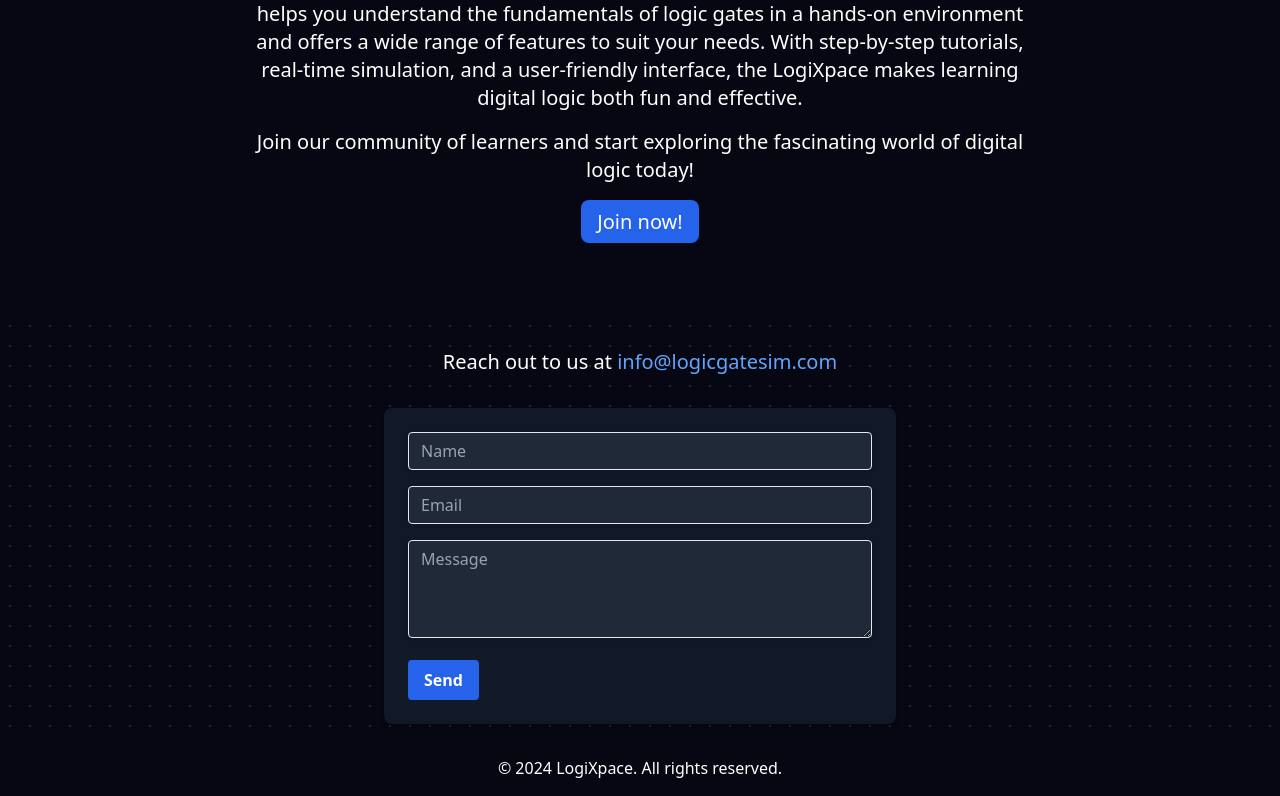
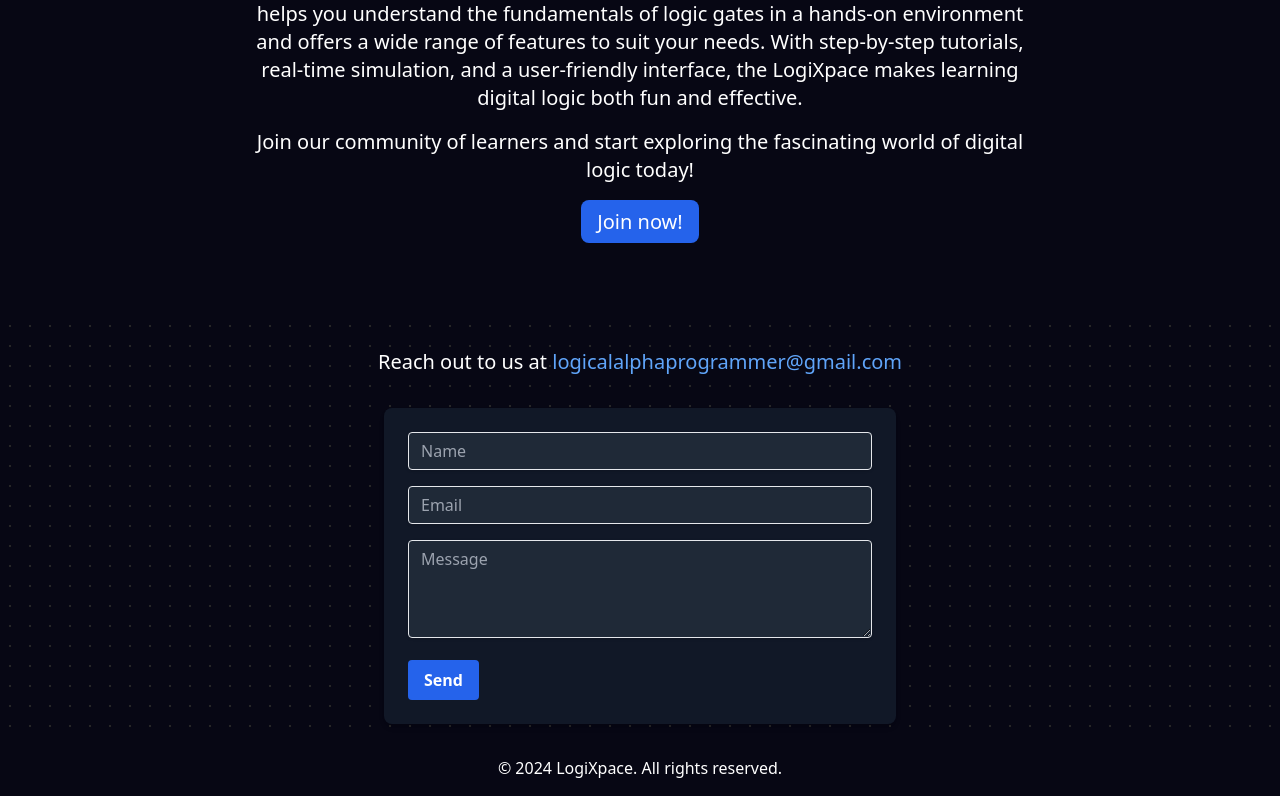
Before and after one commit to LogiXpace/logixpace-website, a SvelteKit app: page / in a window 1280 px wide. Shown: the part 960-1756 px from the top of the page. Built offline with nearby package versions, Linux system fonts and the light colour scheme.

Commit message:
Update +page.svelte changed contact email

```diff
--- a/src/routes/+page.svelte
+++ b/src/routes/+page.svelte
@@ -113,7 +113,7 @@
 	<p class="mt-4 text-lg md:text-xl">
 		Reach out to us at <a
 			href="mailto:info@logicgatesim.com"
-			class="text-blue-400 hover:text-blue-600">info@logicgatesim.com</a
+			class="text-blue-400 hover:text-blue-600">logicalalphaprogrammer@gmail.com</a
 		>
 	</p>
 
```
